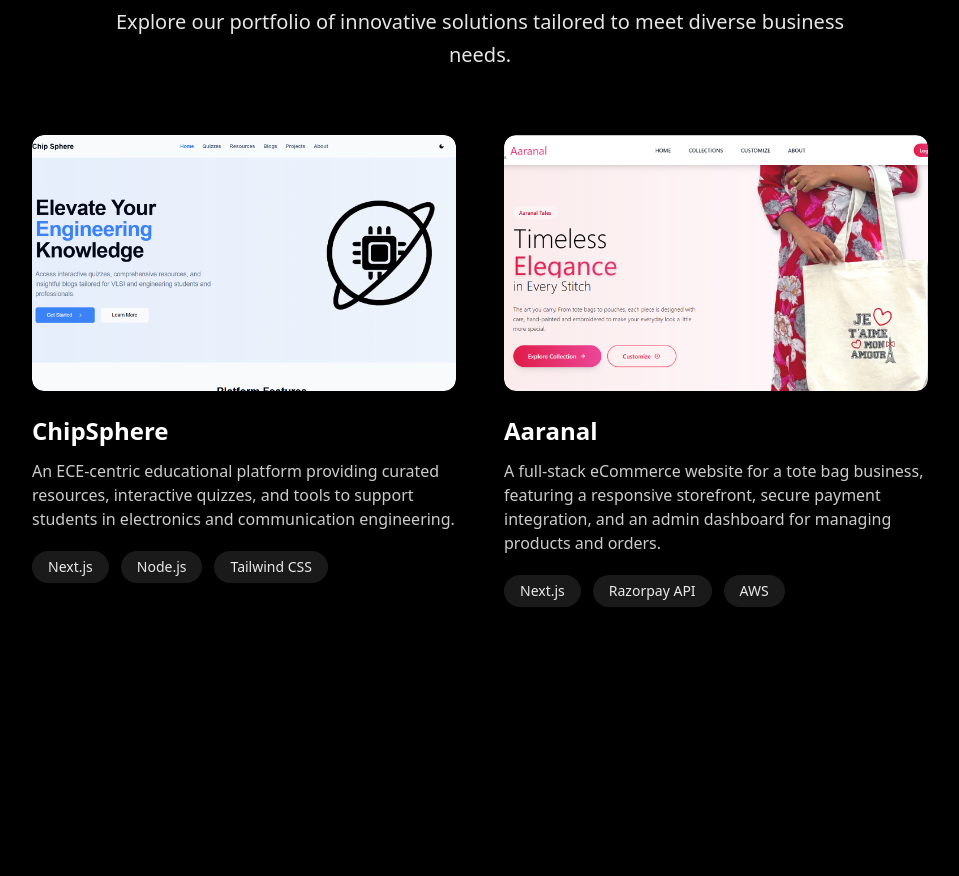
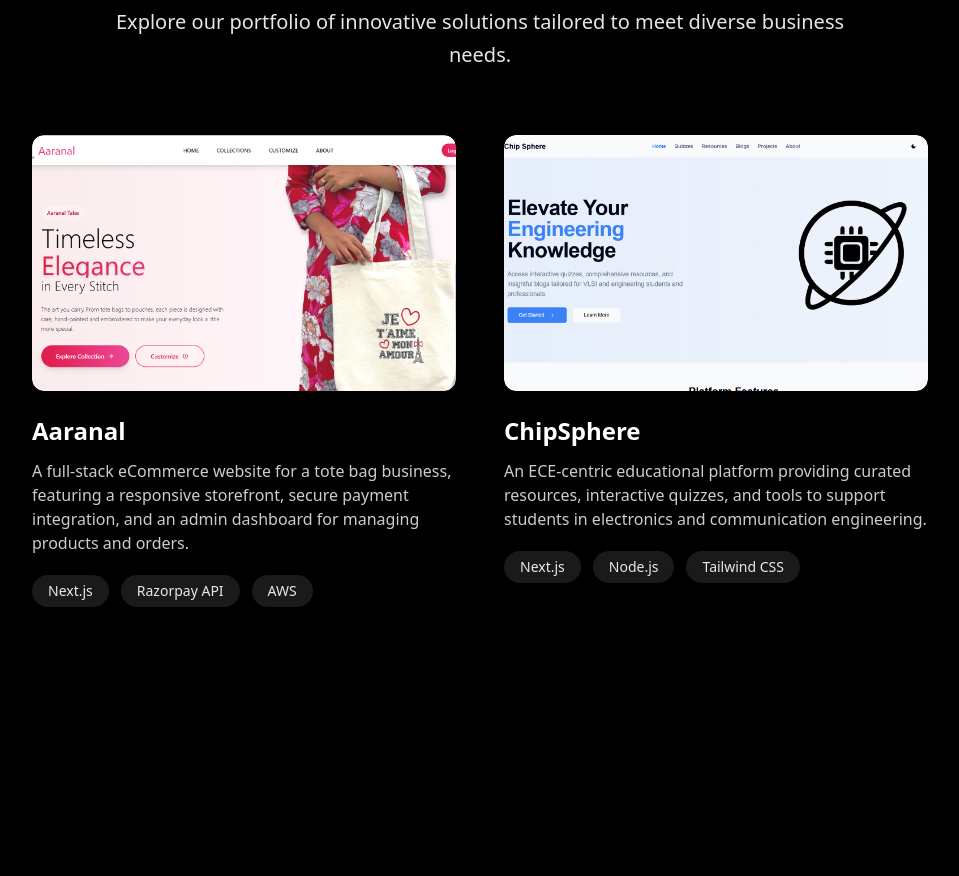
Before and after one commit to Yash-0006/Aptcode., a Next.js app: page / in a window 1280 px wide. Shown: the part 2300-3176 px from the top of the page, without its empty margins (160-1119 px from the left). Built offline with nearby package versions, Linux system fonts and the light colour scheme.

Commit message:
project chabges

```diff
--- a/app/components/Projects.jsx
+++ b/app/components/Projects.jsx
@@ -5,19 +5,19 @@
   const projects = [
     {
       id: 1,
+      title: "Aaranal",
+      description: "A full-stack eCommerce website for a tote bag business, featuring a responsive storefront, secure payment integration, and an admin dashboard for managing products and orders.",
+      image: "/assets/aaranal.png",
+      tags: ["Next.js", "Razorpay API", "AWS"],
+      link: "https://aaranaltales.shop",
+    },
+    {
+      id: 2,
       title: "ChipSphere",
       description: "An ECE-centric educational platform providing curated resources, interactive quizzes, and tools to support students in electronics and communication engineering.",
       image: "/assets/chipsphere.png",
       tags: ["Next.js", "Node.js", "Tailwind CSS"],
       link: "https://www.chipsphere.in",
-    },
-    {
-      id: 2,
-      title: "Aaranal",
-      description: "A full-stack eCommerce website for a tote bag business, featuring a responsive storefront, secure payment integration, and an admin dashboard for managing products and orders.",
-      image: "/assets/aaranal.png",
-      tags: ["Next.js", "Razorpay API", "AWS"],
-      link: "https://aaranaltales.shop",
     }
   ];
 
```
